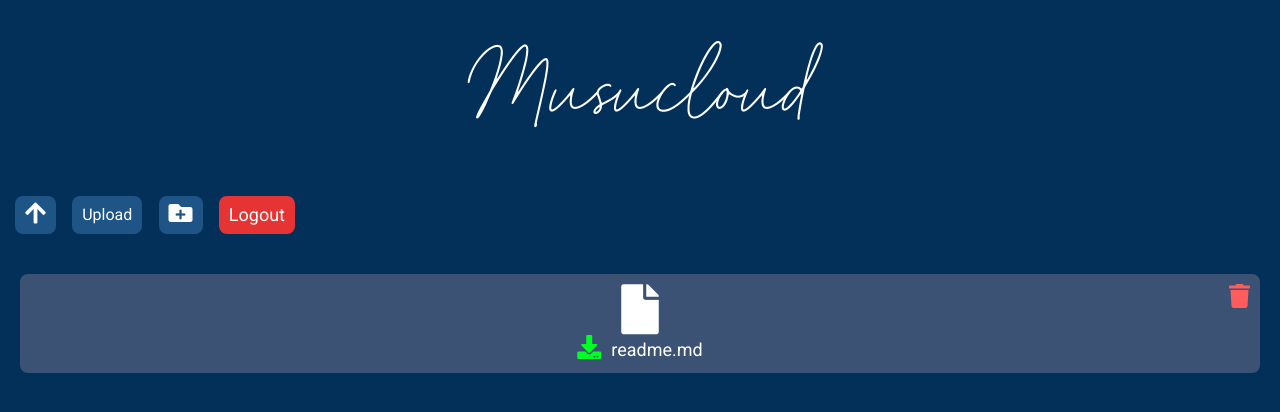
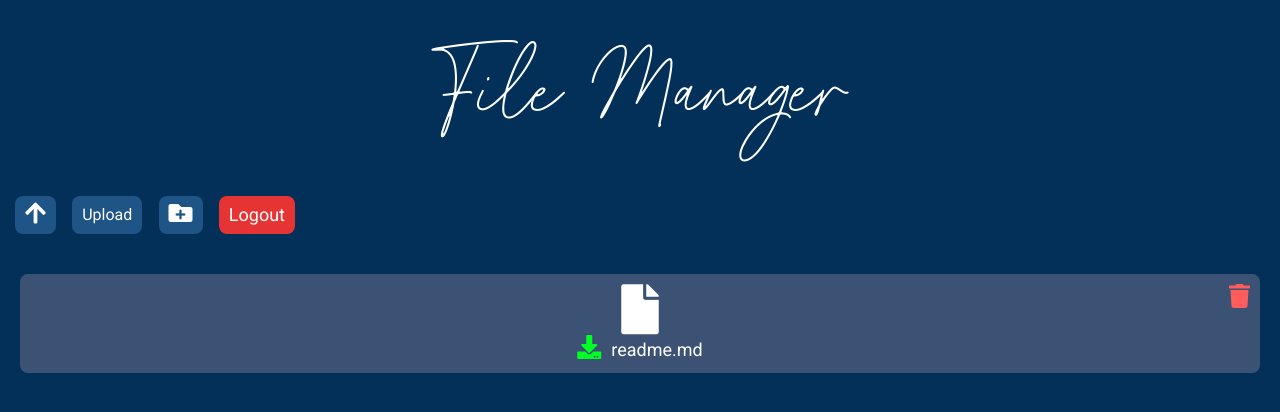
Before and after one commit to totovr46/File-Manager, a Flask app: page /file_browser in a window 1280 px wide. Shown: the top 412 px of the page. Run offline with Flask 3, Linux system fonts and the light colour scheme; the visitor is signed in with stand-in values (Sample User, id 1); some libraries are stand-ins or nearby versions.

Commit message:
Update file_browser.html

```diff
--- a/templates/file_browser.html
+++ b/templates/file_browser.html
@@ -3,7 +3,7 @@
 <head>
     <meta charset="UTF-8">
     <meta name="viewport" content="width=device-width, initial-scale=1.0">
-    <title>Musucloud</title>
+    <title>File Manager</title>
     <link rel="icon" type="image/png" href="{{ url_for('static', filename='main/favicon.png') }}">
     <link rel="stylesheet" href="https://cdnjs.cloudflare.com/ajax/libs/font-awesome/5.15.4/css/all.min.css">
     <link href="https://fonts.googleapis.com/css2?family=Roboto:wght@400;700&display=swap" rel="stylesheet">
@@ -104,7 +104,7 @@
     </style>
 </head>
 <body>
-    <h1>Musucloud</h1>
+    <h1>File Manager</h1>
     <div class="container-fluid mt-3"> <!-- Aggiunto margine superiore -->
         <div class="row">
             <div class="col-12 col-md-3">
@@ -132,7 +132,7 @@
         <div class="modal-dialog" role="document">
             <div class="modal-content" style="background-color: #023059;">
                 <div class="modal-header">
-                    <h5 class="modal-title" id="uploadModalLabel" style="color: white;">Carica un file</h5>
+                    <h5 class="modal-title" id="uploadModalLabel" style="color: white;">Upload file</h5>
                     <button type="button" class="close" data-dismiss="modal" aria-label="Close">
                         <span aria-hidden="true" style="color: #ff5c5c;">&times;</span>
                     </button>
```
